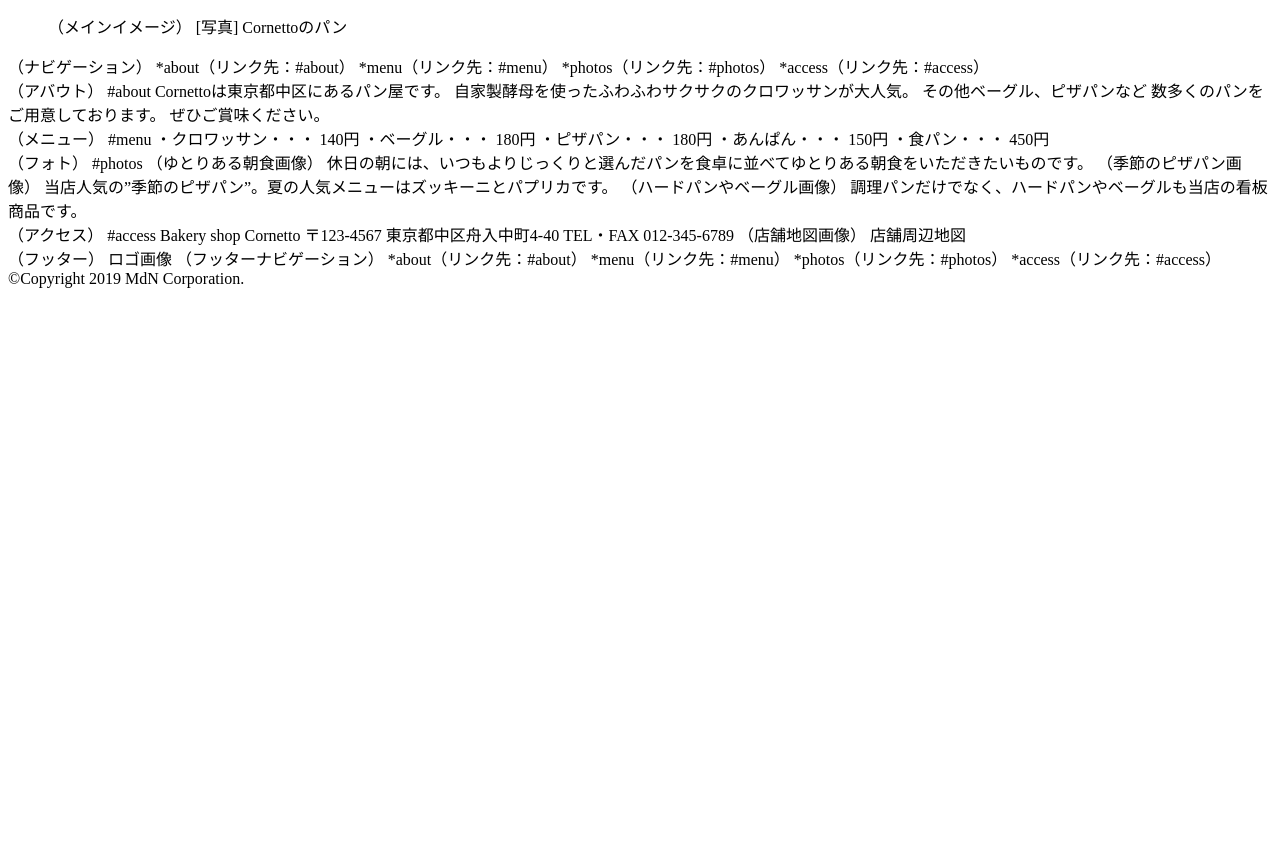
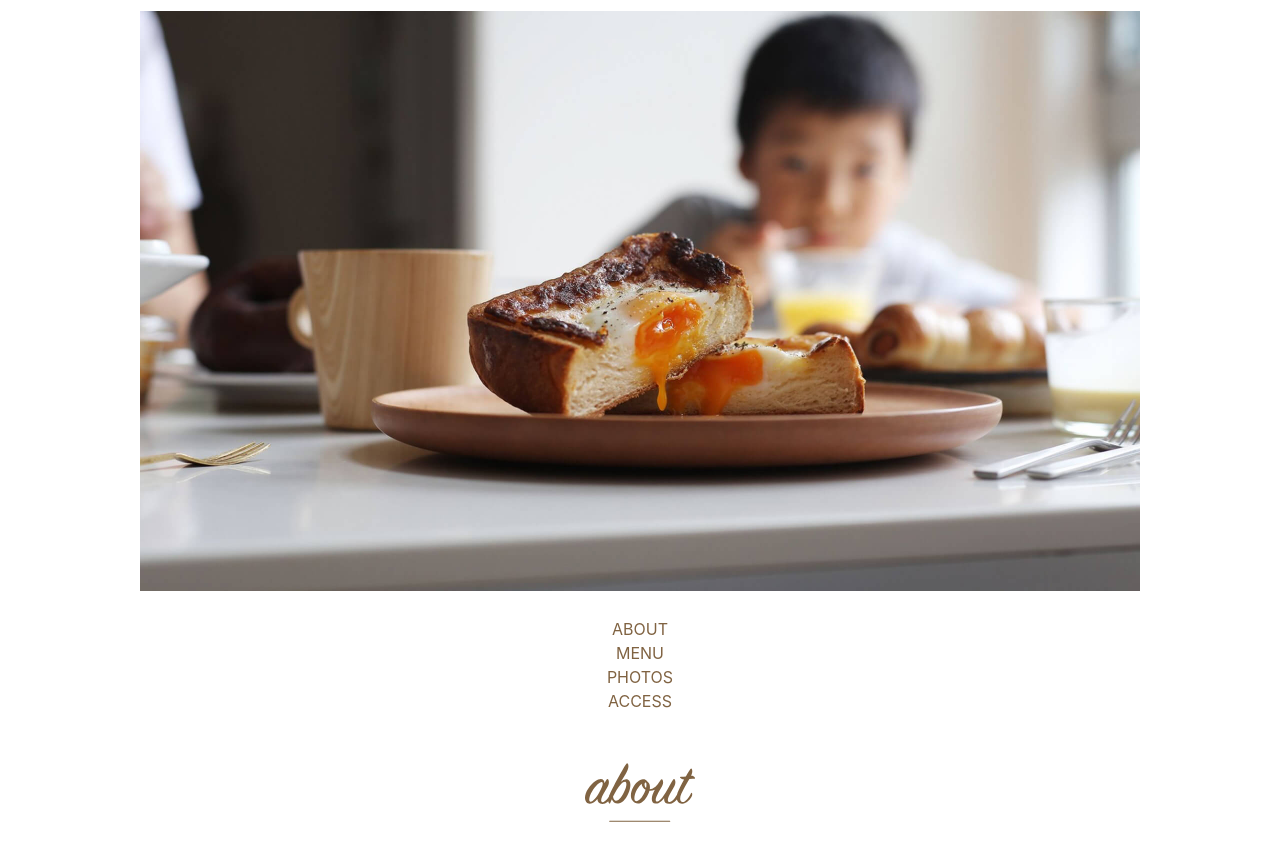
Before and after one commit to Shigemoriseiji/single-page-site, a plain HTML site: page index.html in a window 1280 px wide. Shown: the part 144-1010 px from the top of the page. Before the commit the page ends 800 px from the top, so only its background shows below. Drawn offline with nearby package versions, Linux system fonts and the light colour scheme.

Commit message:
コーディング
～258p

```diff
--- a/css/style.css
+++ b/css/style.css
@@ -0,0 +1,110 @@
+@charset "utf-8";
+
+/*初期スタイル調整*/
+*{
+    box-sizing: border-box;
+}
+
+body {
+    font-size: 16px;
+    line-height: 1.5;
+    font-family: -apple-system, BlinkMacSystemFont, "Helvetica Neue", YuGothic, "ヒラギノ角ゴ ProN W3", "Hiragino Kaku Gothic ProN", Arial,"メイリオ", Meiryo, sans-serif;
+    coler: #806342;
+    background-color: #fff;
+}
+
+h1,h2 {
+    margin-top0;
+    margin-bottom: 30px;
+    line-height: 1.2;
+}
+
+a {
+    color: #806342;
+    text-decoration: none;
+}
+
+p {
+    margin-top: 0;
+    margin-bottom: 1em;
+}
+ui{
+    margin: 1em 0;
+    padding: 0;
+    list-style: none;
+}
+figure {
+    margin: 0;
+}
+img {
+    max-width: 100%;
+    height: auto;
+}
+address {
+    font-style: normal;
+}
+
+/*ヘッダー*/
+.header {
+    width: 1000px;
+    margin: 0 auto;
+    padding: 20px 0;
+}
+
+/*ロゴ*/
+.logo {
+    margin: 0;
+    text-align: center;
+}
+
+/*メイン*/
+.main {
+    width: 1000px;
+    margin: 0 auto;
+}
+/*トップ（メインイメージ）*/
+.top{
+    margin-bottom: 20px;
+    text-align: center;
+}
+
+/*ナビ*/
+.nav {
+    margin-bottom: 50px;
+    text-align: center;
+}
+.nav-list a {
+    display: inline-block;
+    padding: 0 15px;
+    line-height: 1.2;
+    text-transform: uppercase;
+}
+
+/*セクション*/
+.section {
+    margin: 0 auto 80px;
+}
+/*見出し*/
+.heading{
+    margin-bottom: 40px;
+    text-align: center;
+}
+
+/*アバウト*/
+.about {
+    text-align: center;
+}
+
+/*メニュー*/
+.menu {
+    text-align: center;
+}
+.menu-list {
+    display: inline-block;
+    margin-left: 30px;
+    list-style: disc;
+    text-align: left;
+}
+.menu-list li {
+    margin-bottom: 10px;
+}
--- a/index.html
+++ b/index.html
@@ -7,86 +7,116 @@
         <title>Cornetto</title>
         <meta name="keyword" content="焼きたて,パン,こだわり,東京都">
         <meta name="description" content="焼きたてパン屋cornettのホームページです。">
+        <link rel="stylesheet" href="css/normalize.css">
+        <link rel="stylesheet" href="css/style.css">
     </head>
 
     <body>
-    <header>
-    <h1>
+    <header class="header">
+    <h1 class="logo">
       <img src="img/logo.svg" alt="cornetto">
     </h1>
     </header>
 
-    <main>
-    <figure>
-   （メインイメージ）
-    [写真]
-    Cornettoのパン
+    <main class="main">
+    <figure class="top">
+       <img src="img/top.jpg" alt="Cornettoのパン">
     </figure>
 
-    <nav>
-   （ナビゲーション）
-    *about（リンク先：#about）
-    *menu（リンク先：#menu）
-    *photos（リンク先：#photos）
-    *access（リンク先：#access）
+    <nav class="nav">
+    <ui class="nav-list">
+      <li><a href="#about">about</a></li>
+      <li><a href="#menu">menu</a></li>
+      <li><a href="#photos">photos</a></li>
+      <li><a href="#access">access</a></li>
+    </ui>
     </nav>
 
-    <section>
-   （アバウト）
-    #about
-    Cornettoは東京都中区にあるパン屋です。
-    自家製酵母を使ったふわふわサクサクのクロワッサンが大人気。
-    その他ベーグル、ピザパンなど
-    数多くのパンをご用意しております。
-    ぜひご賞味ください。
+    <section class="section about" id="about">
+    <h2 class="heading">
+      <img src="img/ttl_about.svg" alt="about">
+    </h2>
+    <p> Cornettoは東京都中区にあるパン屋です。<br>
+    Cornettoは東京都中区にあるパン屋です。<br>
+    自家製酵母を使ったふわふわサクサクのクロワッサンが大人気。<br>
+    その他ベーグル、ピザパンなど<br>
+    数多くのパンをご用意しております。<br>
+    ぜひご賞味ください。</p>
     </section>
 
-    <section>
-     （メニュー）
-     #menu
-    ・クロワッサン・・・ 140円
-    ・ベーグル・・・ 180円
-    ・ピザパン・・・ 180円
-    ・あんぱん・・・ 150円
-    ・食パン・・・ 450円
+    <section class="section menu" id="menu">
+    <h2 class="heading">
+      <img src="img/ttl_menu.svg" alt="menu">
+    </h2>
+    <ui class="menu-list">
+    <li>・クロワッサン・・・ 140円</li>
+    <li>・ベーグル・・・ 180円</li>
+    <li>・ピザパン・・・ 180円</li>
+    <li>・あんぱん・・・ 150円</li>
+    <li>・食パン・・・ 450円</li>
+    </ui>
     </section>
 
-    <section>
-    （フォト）
-     #photos
+    <section class="section photos" id="photos">
+    <h2 class="heading">
+      <img src="img/ttl_photos_01.jpg" alt="ゆとりある朝食">
+    </h2>
+    <ui>
+      <li>
+        <figure>
+           <img src="img/photos_01.jpg" alt="ゆとりある朝食">
+           <figcaption>休日の朝には、いつもよりじっくりと選んだパンを食卓に並べてゆとりある朝食をいただきたいものです。</figcaption>
+        </figure>
+      </li>
+      <li>
+        <figure>
+           <img src="img/photos_02.jpg" alt="季節のピザパン">
+           <figcaption>当店人気の”季節のピザパン”。夏の人気メニューはズッキーニとパプリカです。</figcaption>
+        </figure>
+      </li>
+      <li>
+        <figure>
+           <img src="img/photos_03.jpg" alt="ハードパンやベーグル">
+           <figcaption>調理パンだけでなく、ハードパンやベーグルも当店の看板商品です。</figcaption>
+        </figure>
+      </li>
+    </ui>
+    </section>
 
-    （ゆとりある朝食画像）
-     休日の朝には、いつもよりじっくりと選んだパンを食卓に並べてゆとりある朝食をいただきたいものです。
-
-    （季節のピザパン画像）
-     当店人気の”季節のピザパン”。夏の人気メニューはズッキーニとパプリカです。
-
-    （ハードパンやベーグル画像）
-     調理パンだけでなく、ハードパンやベーグルも当店の看板商品です。
-     </section>
-
-     <section>
-    （アクセス）
-     #access
-     Bakery shop Cornetto
-     〒123-4567
-     東京都中区舟入中町4-40
-     TEL・FAX 012-345-6789
-    （店舗地図画像）
-     店舗周辺地図
+     <section class="section access" id="access">
+     <h2 class="heading">
+       <img src="img/ttl_access.svg" alt="access">
+     </h2>
+     <div>
+       <address>
+       <strong>Bakery shop Cornetto</strong><br>
+       〒123-4567<br>
+       東京都中区舟入中町4-40<br>
+       <strong>TEL・FAX 012-345-6789</strong>
+       </address>
+       <figure>
+      <img src="img/map.png" alt="店舗周辺地図">
+       </figure>
+     </div>
      </section>
      </main>
 
      <footer>
-    （フッター）
-     ロゴ画像
-    （フッターナビゲーション）
-     *about（リンク先：#about）
-     *menu（リンク先：#menu）
-     *photos（リンク先：#photos）
-     *access（リンク先：#access）
+     <div>
+       <p><img src="img/logo_w.svg" alt="Cornetto"></p>
+       <div>
+         <nav>
+         <ui>
+           <li><a href="#about">about</a></li>
+           <li><a href="#menu">menu</a></li>
+           <li><a href="#photos">photos</a></li>
+           <li><a href="#access">access</a></li>
+         </ui>
+         </nav>
+         <p><small>&copy;Copyright 2019 MdN Corporation.</small></p>
+       </div>
+     </div>
 
-     &copy;Copyright 2019 MdN Corporation.
      </footer>
      </body>
 </html>
```
